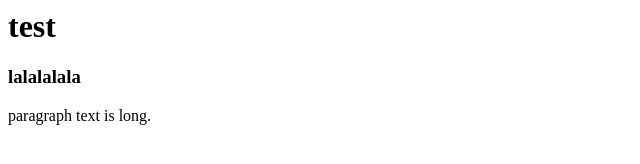
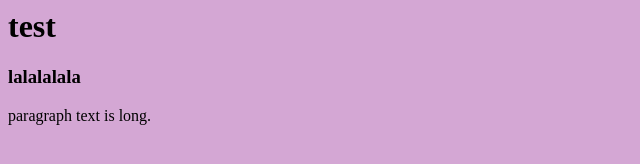
Before and after one commit to codingluvr/testsite, a plain HTML site: page index.html in a window 1280 px wide. Shown: the whole page, without its empty margins (0-640 px from the left). Drawn offline with Linux system fonts and the light colour scheme.

Commit message:
Update index.html

```diff
--- a/index.html
+++ b/index.html
@@ -1,3 +1,11 @@
+<html>
+  <head>
+  </head>
+
+  <body bgcolor = "#d4a7d4">
 <h1> test </h1>
 <h3> lalalalala </h3>
 <p> paragraph text is long.</p>
+
+ </body>
+ </html>
```
